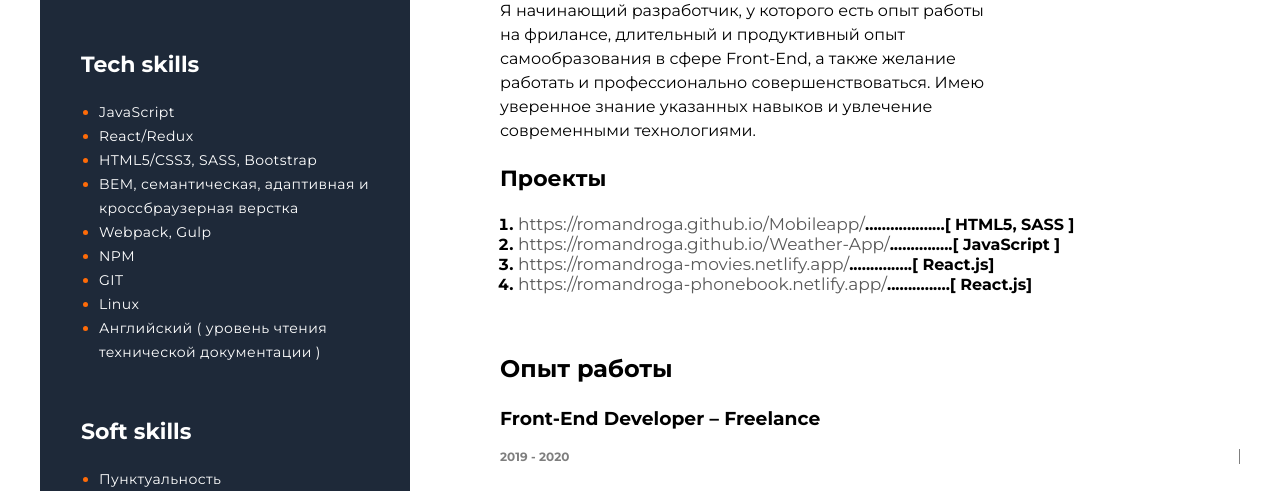
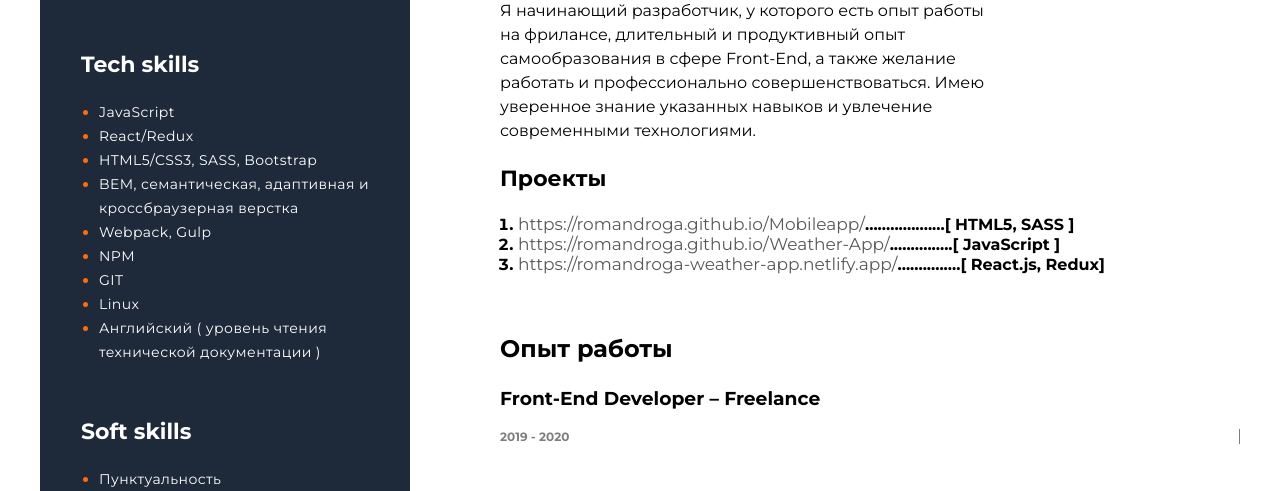
Before and after one commit to romandroga/resume, a plain HTML site: page index.html in a window 1280 px wide. Shown: the part 226-717 px from the top of the page. Drawn offline with Linux system fonts and the light colour scheme.

Commit message:
modified:   index.html

```diff
--- a/index.html
+++ b/index.html
@@ -108,22 +108,14 @@
                 >https://romandroga.github.io/Weather-App/</a
               >...............[ JavaScript ]
             </li>
-            <li>
-              <a
-                class="biography-wrap__projects-list-item"
-                href="https://romandroga-movies.netlify.app/"
-                target="blank"
-                >https://romandroga-movies.netlify.app/</a
-              >...............[ React.js]
-            </li>
 
             <li>
               <a
                 class="biography-wrap__projects-list-item"
-                href="https://romandroga-phonebook.netlify.app/"
+                href="https://romandroga-weather-app.netlify.app/"
                 target="blank"
-                >https://romandroga-phonebook.netlify.app/</a
-              >...............[ React.js]
+                >https://romandroga-weather-app.netlify.app/</a
+              >...............[ React.js, Redux]
             </li>
           </ol>
         </div>
```
